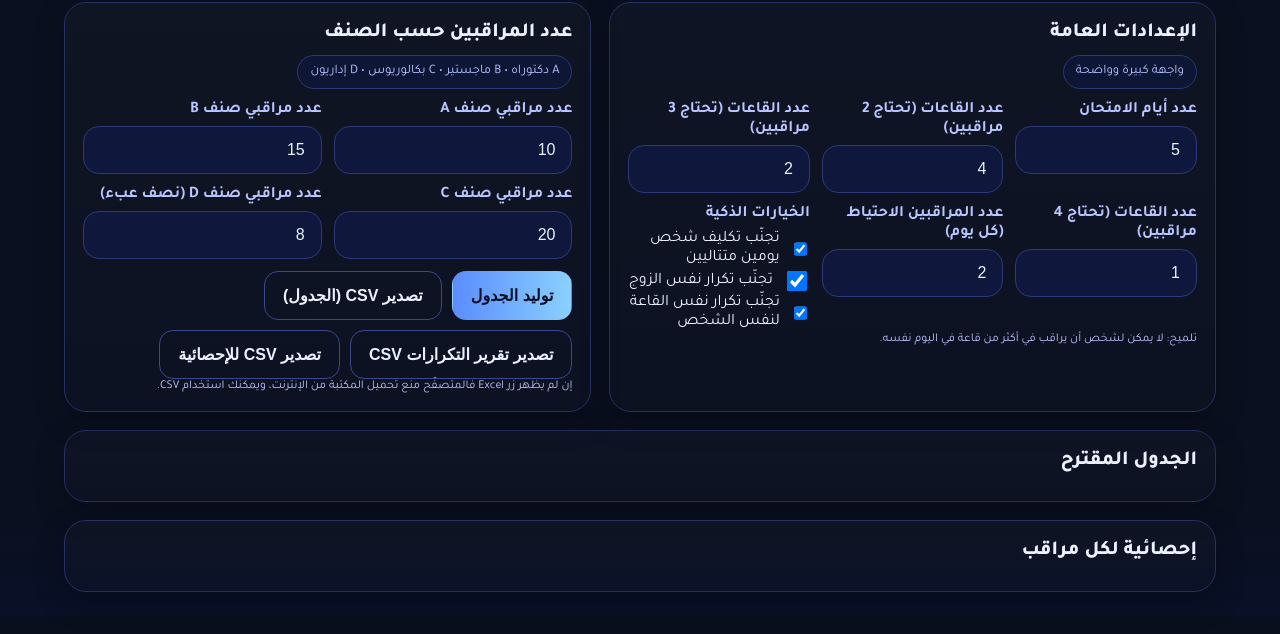
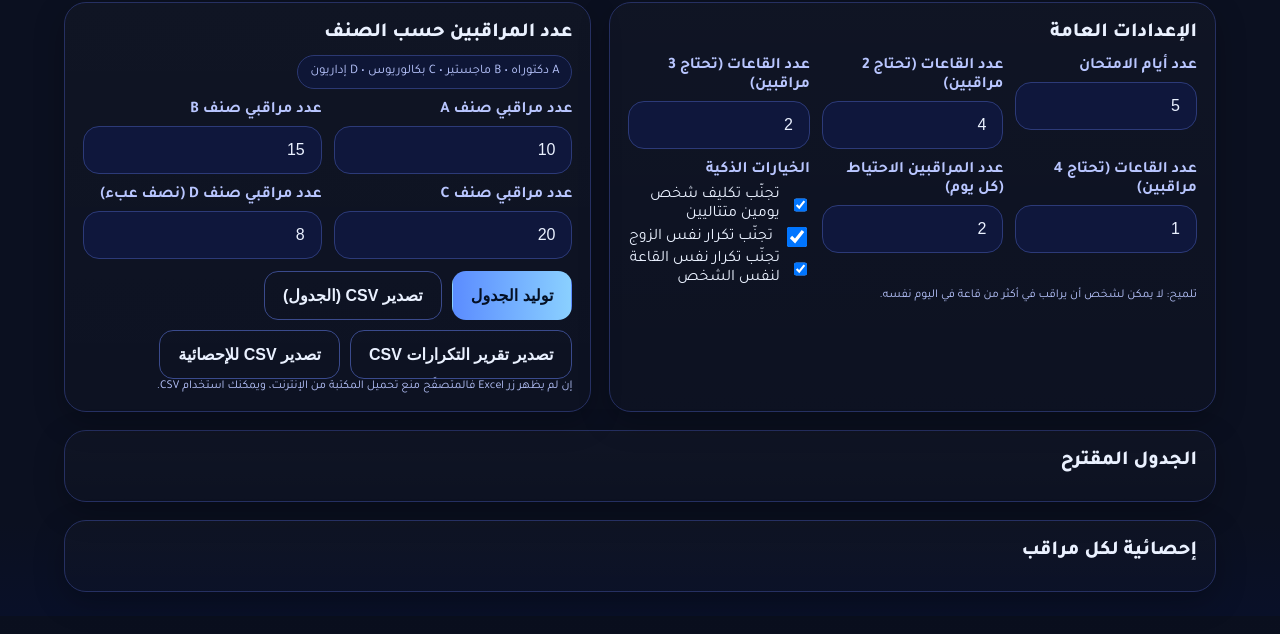
Before and after one commit to zizoiraq/observation-table2, a plain HTML site: page index.html in a window 1280 px wide. Shown: the part 166-800 px from the top of the page. Drawn offline with Linux system fonts and the light colour scheme.

Commit message:
index.html

```diff
--- a/index.html
+++ b/index.html
@@ -73,7 +73,7 @@
     <div class="grid">
       <section class="card">
         <h2>الإعدادات العامة</h2>
-        <span class="pill">واجهة كبيرة وواضحة</span>
+
         <div class="row" style="margin-top:12px">
           <div class="field-4"><label for="days">عدد أيام الامتحان</label><input type="number" id="days" min="1" value="5"></div>
           <div class="field-4"><label for="r2">عدد القاعات (تحتاج 2 مراقبين)</label><input type="number" id="r2" min="0" value="4"></div>
```
